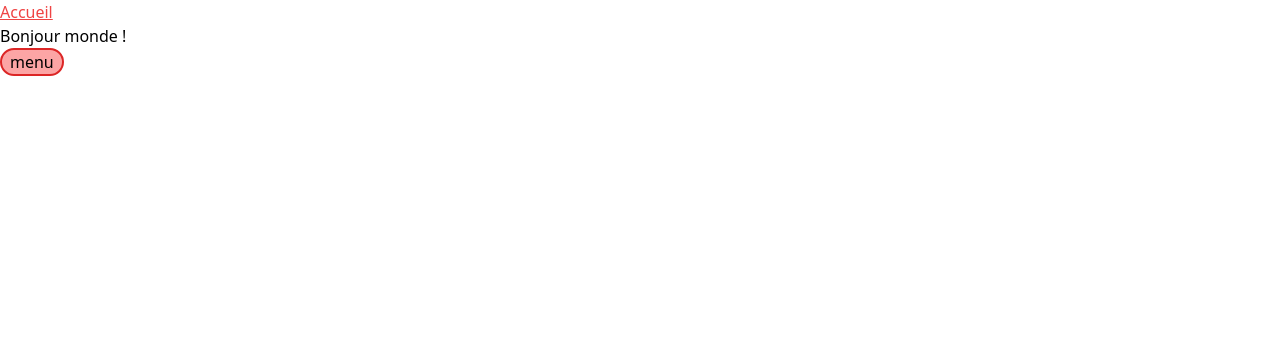
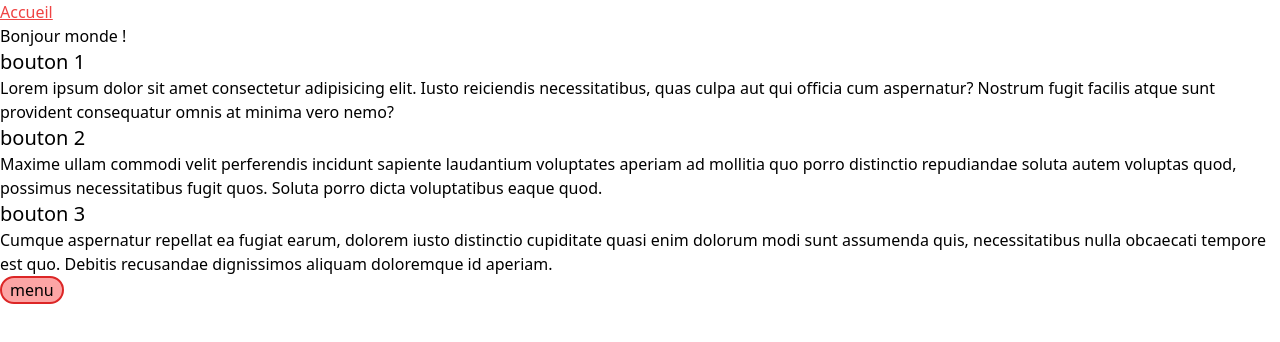
Before and after one commit to MMI-SAE-203/r213-2024-pracht-tp1-Invernizzi-Fabian, a Vue app: page / in a window 1280 px wide. Shown: the top 342 px of the page. Built offline with nearby package versions, Linux system fonts and the light colour scheme.

Commit message:
ajout code accordeon

```diff
--- a/src/pages/index.vue
+++ b/src/pages/index.vue
@@ -4,4 +4,18 @@
 
 <template>
 <h1>Bonjour monde !</h1>
+
+<section>
+    <button class="text-xl">bouton 1</button>
+    <p>Lorem ipsum dolor sit amet consectetur adipisicing elit. Iusto reiciendis necessitatibus, quas culpa aut qui officia cum aspernatur? Nostrum fugit facilis atque sunt provident consequatur omnis at minima vero nemo?</p>
+</section>
+<section>
+    <button class="text-xl">bouton 2</button>
+    <p>Maxime ullam commodi velit perferendis incidunt sapiente laudantium voluptates aperiam ad mollitia quo porro distinctio repudiandae soluta autem voluptas quod, possimus necessitatibus fugit quos. Soluta porro dicta voluptatibus eaque quod.</p>
+</section>
+<section>
+    <button class="text-xl">bouton 3</button>
+    <p>Cumque aspernatur repellat ea fugiat earum, dolorem iusto distinctio cupiditate quasi enim dolorum modi sunt assumenda quis, necessitatibus nulla obcaecati tempore est quo. Debitis recusandae dignissimos aliquam doloremque id aperiam.</p>
+</section>
+
 </template>
```
